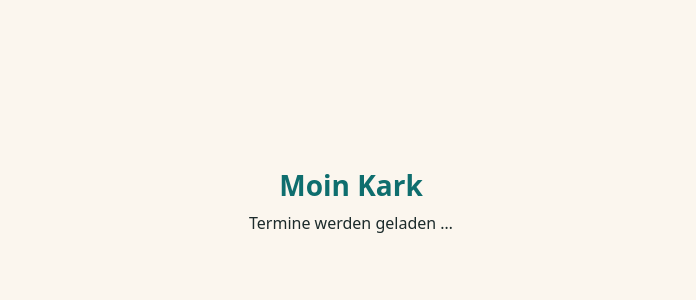
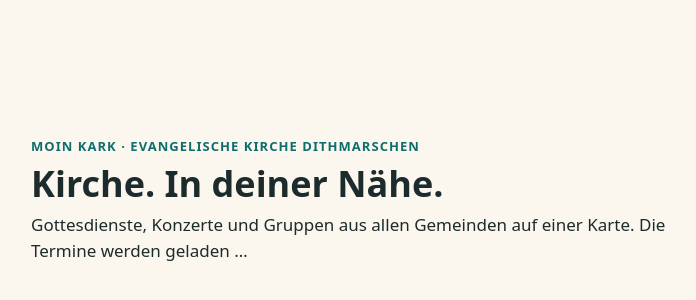
Before and after one commit to Revisor01/moin-kark, a website: page apps/app/public/index.html in a window 1280 px wide. Shown: the part 200-500 px from the top of the page, without its empty margins (289-985 px from the left). Drawn offline with Linux system fonts and the light colour scheme.

Commit message:
perf(web): erstes Bild der Karte mit Titel und Einleitung (#50)
Lighthouse lokal: LCP 9,4 s -> 2,3 s.

```diff
--- a/apps/app/public/index.html
+++ b/apps/app/public/index.html
@@ -37,18 +37,28 @@
         flex: 1;
         display: flex;
         flex-direction: column;
-        align-items: center;
         justify-content: center;
+        padding: 24px;
         gap: 8px;
         font-family: system-ui, -apple-system, "Segoe UI", Roboto, sans-serif;
         color: #1c2b2b;
+        max-width: 640px;
+        margin: 0 auto;
+      }
+      .mk-start small {
+        font-size: 13px;
+        font-weight: 600;
+        letter-spacing: 0.08em;
+        text-transform: uppercase;
+        color: #0e6e6e;
       }
       .mk-start strong {
-        font-size: 28px;
-        color: #0e6e6e;
+        font-size: 36px;
+        line-height: 1.15;
       }
       .mk-start span {
-        font-size: 16px;
+        font-size: 17px;
+        line-height: 1.5;
       }
     </style>
   </head>
@@ -56,6 +66,6 @@
   <body>
     <noscript>Moin Kark braucht JavaScript. Die Termine gibt es auch in der App: https://moin-kark.de</noscript>
     <!-- Erstes Bild ohne Skript; React ersetzt den Inhalt beim Start. -->
-    <div id="root"><div class="mk-start" role="status"><strong>Moin Kark</strong><span>Termine werden geladen …</span></div></div>
+    <div id="root"><div class="mk-start" role="status"><small>Moin Kark · Evangelische Kirche Dithmarschen</small><strong>Kirche. In deiner Nähe.</strong><span>Gottesdienste, Konzerte und Gruppen aus allen Gemeinden auf einer Karte. Die Termine werden geladen …</span></div></div>
   </body>
 </html>
```
